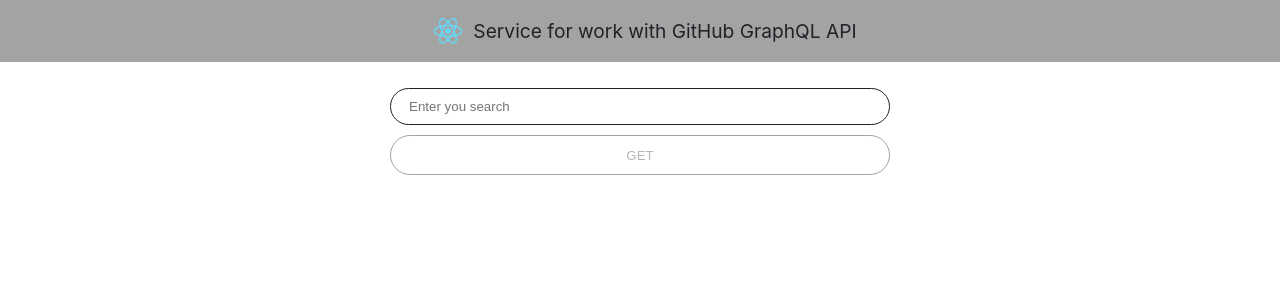
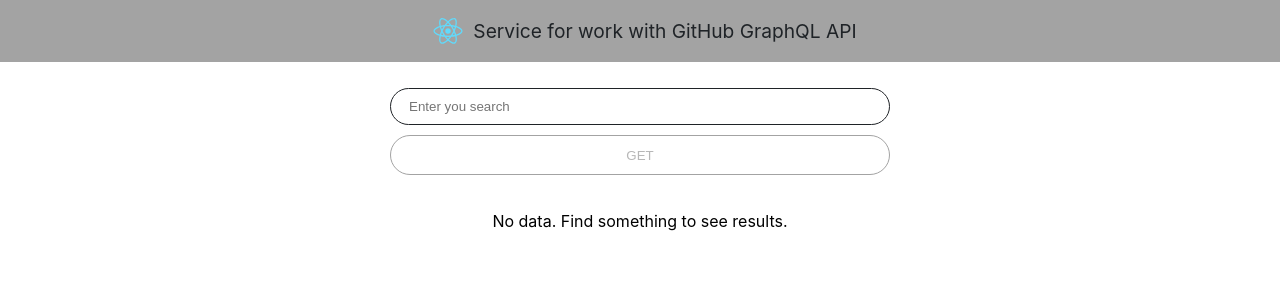
Before and after one commit to UlianaSavi/react-app, a React (Create React App) app: page /welcome in a window 1280 px wide. Both pictures are taken after a click on the button "Start". Shown: the top 300 px of the page. Built offline with nearby package versions, Linux system fonts and the light colour scheme.

Commit message:
add list of data template && add adding query to url

```diff
--- a/src/components/Form/Form.css
+++ b/src/components/Form/Form.css
@@ -4,7 +4,7 @@
     display: flex;
     flex-direction: column;
     gap: 10px;
-    margin: 0 auto;
+    margin: 0 auto 20px;
 }
 
 .form__btn {
--- a/src/components/Form/Form.tsx
+++ b/src/components/Form/Form.tsx
@@ -1,8 +1,10 @@
 import { useState, ChangeEvent, FormEvent } from 'react';
 import './Form.css';
+import { useSearchParams } from 'react-router-dom';
 
 export const Form = () => {
     const [query, setQuery] = useState<string>('');
+    const [, setSearchParams] = useSearchParams();
 
     const onChange = (e: ChangeEvent<HTMLInputElement>) => {
         setQuery(e.target.value);
@@ -10,7 +12,7 @@ export const Form = () => {
 
     const search = (e: FormEvent<HTMLButtonElement>) => {
         e.preventDefault();
-        console.log('query', query);
+        setSearchParams({search: query});
     }
 
     return (
--- /dev/null
+++ b/src/components/ListOfData/ListOfData.css
@@ -0,0 +1,4 @@
+.list {
+    display: flex;
+    justify-content: center;
+}
--- /dev/null
+++ b/src/components/ListOfData/ListOfData.tsx
@@ -0,0 +1,18 @@
+import './ListOfData.css';
+
+export const ListOfData = () => {
+    const data = [];
+
+    if (!data.length) return (
+        <div className="list">
+            <p>No data. Find something to see results.
+            </p>
+        </div>
+    );
+
+    return (
+        <div className="list">
+            <p>Dataaaaaaaaa</p>
+        </div>
+    );
+}
--- /dev/null
+++ b/src/components/ListOfData/index.ts
@@ -0,0 +1 @@
+export { ListOfData } from './ListOfData'
--- a/src/pages/Home/Home.tsx
+++ b/src/pages/Home/Home.tsx
@@ -1,11 +1,12 @@
 import { Form } from '../../components/Form';
+import { ListOfData } from '../../components/ListOfData';
 import './Home.css'
 
 export const Home = () => {
     return (
       <div className="home">
         <Form/>
-        {/* <ListOfData/> */}
+        <ListOfData/>
       </div>
     );
 }
```
Lines whose indentation alone changed are shown as unchanged.
